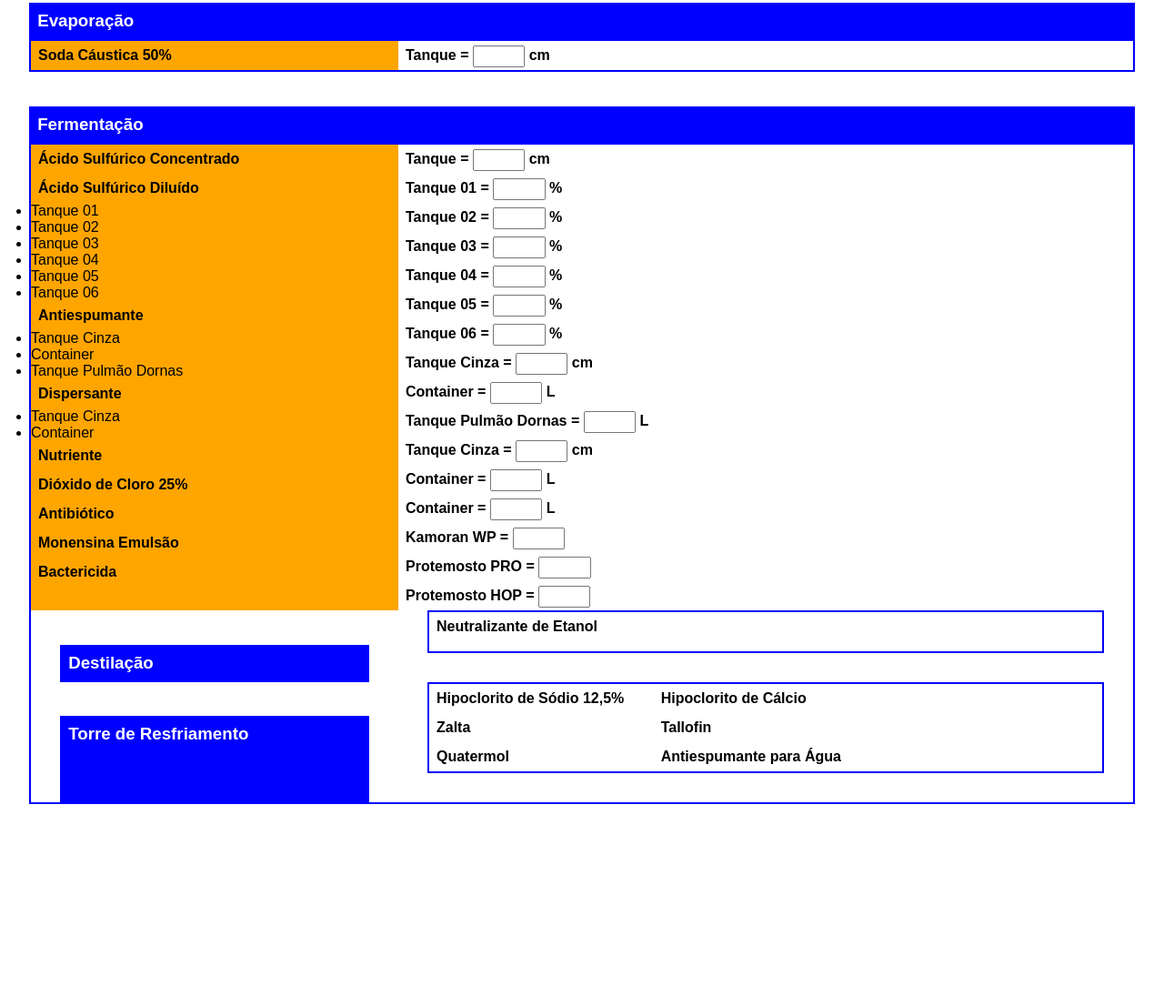
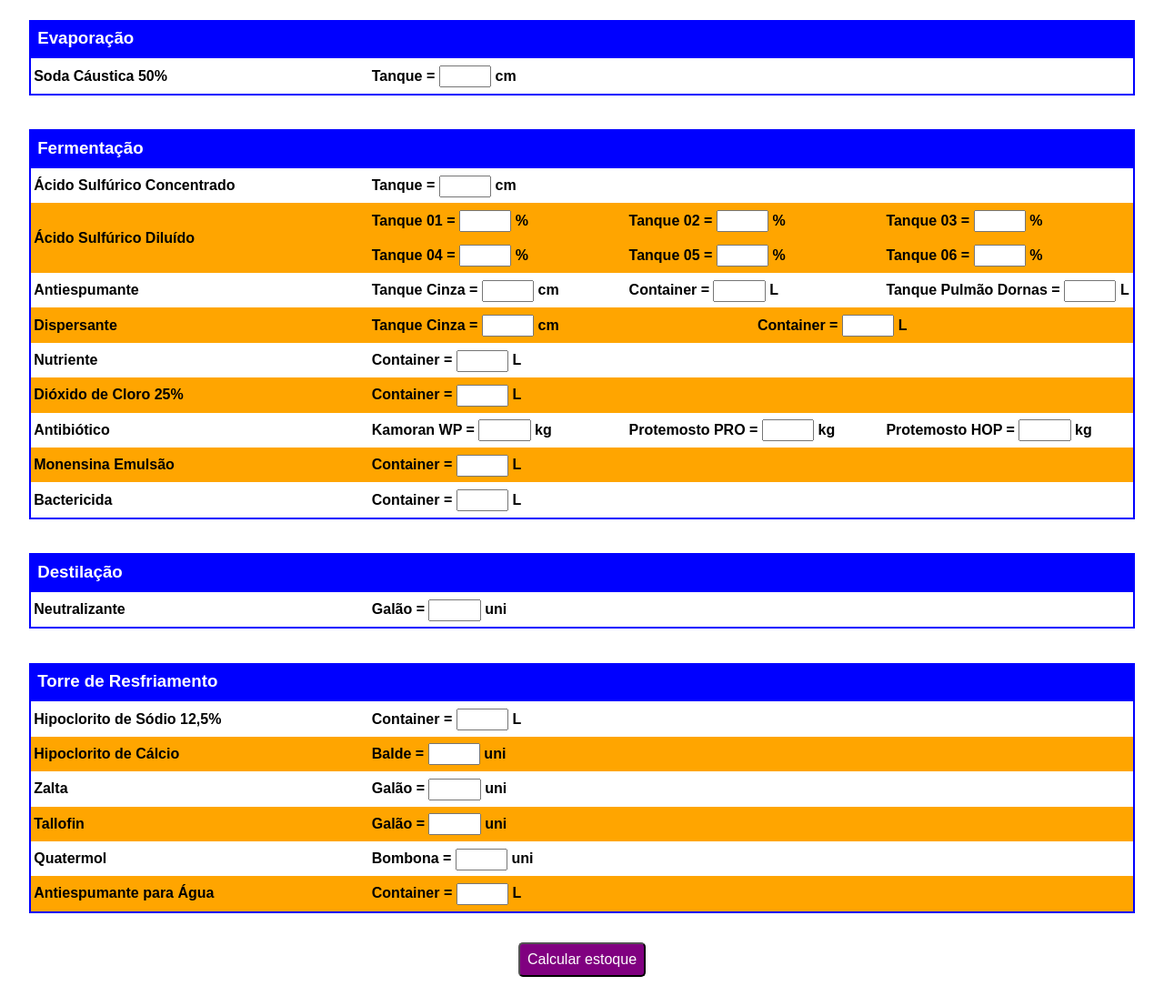
Before and after one commit to LuizAlmeidaJr/controle-insumos, a plain HTML site: page index.html in a window 1280 px wide. Shown: the part 385-1491 px from the top of the page at 91% size. Before the commit the page ends 1301 px from the top, so only its background shows below. Drawn offline with Linux system fonts and the light colour scheme.

Commit message:
itemPositionModification
Alteração na posição do conteúdo.

```diff
--- a/index.html
+++ b/index.html
@@ -16,103 +16,116 @@
             <h2>Insumos</h2>
             <h3>Tratamento de Caldo</h3>
             <div class="setor">
-                <div class="item">
-                <p>Cal Virgem Clarisina</p>
-                <p>Polímero Catiônico</p>
-                <p>Polímero Aniônico</p>
+                <div class="item2">
+                    <h4>Cal Virgem Clarisina</h4>
+                    <p>Silo = <input type="number" name="calSilo" id="calSilo"> cm</p>
+                    <p>Bags = <input type="number" name="calBag" id="calBag"></p>
                 </div>
-                <div id="medidasTC">
-                    <div id="cal">
-                        <p>Silo = <input type="number" name="calSilo" id="calSilo"> cm</p>
-                        <p>Bags = <input type="number" name="bagSilo" id="bagSilo"></p>
-                    </div>
+                <div class="item1 linha">
+                    <h4>Polímero Catiônico</h4>
                     <p>Sacos = <input type="number" name="polCat" id="polCat"></p>
+                </div>
+                <div class="item1">
+                    <h4>Polímero Aniônico</h4>
                     <p>Sacos = <input type="number" name="polAni" id="polAni"></p>
                 </div>
             </div>
             <h3>Evaporação</h3>
             <div class="setor">
-                <div class="item">
-                    <p>Soda Cáustica 50%</p>
-                </div>
-                <div id="medidasEvap">
+                <div class="item1">
+                    <h4>Soda Cáustica 50%</h4>
                     <p>Tanque = <input type="number" name="soda" id="soda"> cm</p>
                 </div>
             </div>
             <h3>Fermentação</h3>
             <div class="setor">
-                <div class="item">
-                    <p>Ácido Sulfúrico Concentrado</p>
-                    <p>Ácido Sulfúrico Diluído</p>
-                    <ul>
-                        <li>Tanque 01</li>
-                        <li>Tanque 02</li>
-                        <li>Tanque 03</li>
-                        <li>Tanque 04</li>
-                        <li>Tanque 05</li>
-                        <li>Tanque 06</li>
-                    </ul>
-                    <p>Antiespumante</p>
-                    <ul>
-                        <li>Tanque Cinza</li>
-                        <li>Container</li>
-                        <li>Tanque Pulmão Dornas</li>
-                    </ul>
-                    <p>Dispersante</p>
-                    <ul>
-                        <li>Tanque Cinza</li>
-                        <li>Container</li>
-                    </ul>
-                    <p>Nutriente</p>
-                    <p>Dióxido de Cloro 25%</p>
-                    <p>Antibiótico</p>
-                    <p>Monensina Emulsão</p>
-                    <p>Bactericida</p>
+                <div class="item1">
+                    <h4>Ácido Sulfúrico Concentrado</h4>
+                    <p>Tanque = <input type="number" name="acidoCon" id="acidoCon"> cm</p>
                 </div>
-                <div id="medidasFerm">
-                    <p>Tanque = <input type="number" name="acidCon" id="acidCon"> cm</p>
-                    <div id="acidDil">
-                        <p>Tanque 01 = <input type="number" name="acidDil1" id="acidDil1"> %</p>
-                        <p>Tanque 02 = <input type="number" name="acidDil2" id="acidDil2"> %</p>
-                        <p>Tanque 03 = <input type="number" name="acidDil3" id="acidDil3"> %</p>
-                        <p>Tanque 04 = <input type="number" name="acidDil4" id="acidDil4"> %</p>
-                        <p>Tanque 05 = <input type="number" name="acidDil5" id="acidDil5"> %</p>
-                        <p>Tanque 06 = <input type="number" name="acidDil6" id="acidDil6"> %</p>
+                <div class="item1 linha">
+                    <h4>Ácido Sulfúrico Diluído</h4>
+                    <div id="acidoDil">
+                        <p>Tanque 01 = <input type="number" name="acidoDil1" id="acidoDil1"> %</p>
+                        <p>Tanque 02 = <input type="number" name="acidoDil2" id="acidoDil2"> %</p>
+                        <p>Tanque 03 = <input type="number" name="acidoDil3" id="acidoDil3"> %</p>
+                        <p>Tanque 04 = <input type="number" name="acidoDil4" id="acidoDil4"> %</p>
+                        <p>Tanque 05 = <input type="number" name="acidoDil5" id="acidoDil5"> %</p>
+                        <p>Tanque 06 = <input type="number" name="acidoDil6" id="acidoDil6"> %</p>
                     </div>
-                    <div id="AE">
-                        <p>Tanque Cinza = <input type="number" name="AETq" id="AETq"> cm</p>
-                        <p>Container = <input type="number" name="AECtn" id="AECtn"> L</p>
-                        <p>Tanque Pulmão Dornas = <input type="number" name="AEDorna" id="AEDorna"> L</p>
-                    </div>
-                    <div id="DP">
-                        <p>Tanque Cinza = <input type="number" name="DPTq" id="DPTq"> cm</p>
-                        <p>Container = <input type="number" name="DPCtn" id="DPCtn"> L</p>
-                    </div>
-                    <p>Container = <input type="number" name="diox" id="diox"> L</p>
-                    <div id="antib">
-                        <p>Kamoran WP = <input type="number" name="antib1" id="antib1"></p>
-                        <p>Protemosto PRO = <input type="number" name="antib2" id="antib2"></p>
-                        <p>Protemosto HOP = <input type="number" name="antib3" id="antib3"></p>
-                    </div>
+                </div>
+                <div class="item3">
+                    <h4>Antiespumante</h4>
+                    <p>Tanque Cinza = <input type="number" name="AETanque" id="AETanque"> cm</p>
+                    <p>Container = <input type="number" name="AEContainer" id="AEContainer"> L</p>
+                    <p>Tanque Pulmão Dornas = <input type="number" name="AEDorna" id="AEDorna"> L</p>
+                </div>
+                <div class="item2 linha">
+                    <h4>Dispersante</h4>
+                    <p>Tanque Cinza = <input type="number" name="DPTanque" id="DPTanque"> cm</p>
+                    <p>Container = <input type="number" name="DPContainer" id="DPContainer"> L</p>
+                </div>
+                <div class="item1">
+                    <h4>Nutriente</h4>
+                    <p>Container = <input type="number" name="nutri" id="nutri"> L</p>
+                </div>
+                <div class="item1 linha">
+                    <h4>Dióxido de Cloro 25%</h4>
+                    <p>Container = <input type="number" name="dioxido" id="dioxido"> L</p>
+                </div>
+                <div class="item3">
+                    <h4>Antibiótico</h4>
+                    <p>Kamoran WP = <input type="number" name="antib1" id="antib1"> kg</p>
+                    <p>Protemosto PRO = <input type="number" name="antib2" id="antib2"> kg</p>
+                    <p>Protemosto HOP = <input type="number" name="antib3" id="antib3"> kg</p>
+                </div>
+                <div class="item1 linha">
+                    <h4>Monensina Emulsão</h4>
+                    <p>Container = <input type="number" name="monensina" id="monensina"> L</p>
+                </div>
+                <div class="item1">
+                    <h4>Bactericida</h4>
+                    <p>Container = <input type="number" name="bact" id="bact"> L</p>
+                </div>
             </div>
             <h3>Destilação</h3>
             <div class="setor">
-                <p>Neutralizante de Etanol</p>
+                <div class="item1">
+                    <h4>Neutralizante</h4>
+                    <p>Galão = <input type="number" name="neutra" id="neutra"> uni</p>
+                </div>
             </div>
             <h3>Torre de Resfriamento</h3>
             <div class="setor">
-                <p>Hipoclorito de Sódio 12,5%</p>
-                <p>Hipoclorito de Cálcio</p>
-                <p>Zalta</p>
-                <p>Tallofin</p>
-                <p>Quatermol</p>
-                <p>Antiespumante para Água</p>
+                <div class="item1">
+                    <h4>Hipoclorito de Sódio 12,5%</h4>
+                    <p>Container = <input type="number" name="hipoNa" id="hipoNa"> L</p>
+                </div>
+                <div class="item1 linha">
+                    <h4>Hipoclorito de Cálcio</h4>
+                    <p>Balde = <input type="number" name="hipoCa" id="hipoCa"> uni</p>
+                </div>
+                <div class="item1">
+                    <h4>Zalta</h4>
+                    <p>Galão = <input type="number" name="zalta" id="zalta"> uni</p>
+                </div>
+                <div class="item1 linha">
+                    <h4>Tallofin</h4>
+                    <p>Galão = <input type="number" name="tallofin" id="tallofin"> uni</p>
+                </div>
+                <div class="item1">
+                    <h4>Quatermol</h4>
+                    <p>Bombona = <input type="number" name="quaternario" id="quaternario"> uni</p>
+                </div>
+                <div class="item1 linha">
+                    <h4>Antiespumante para Água</h4>
+                    <p>Container = <input type="number" name="AEAgua" id="AEAgua"> L</p>
+                </div>
             </div>
-
-
-
         </div>
-        <div id="estoque"></div>
+        <div id="estoque">
+            <button type="submit">Calcular estoque</button>
+        </div>
     </main>
 </body>
 </html>
--- a/style.css
+++ b/style.css
@@ -42,29 +42,63 @@ h3 {
     margin: 2em 1.7em 0 1.7em;
 }
 
+h4 {
+    padding: 0.2em;
+}
+
 p {
     line-height: 2em;
     margin-left: 0.5em;
     font-weight: bold;
+    padding: 0.2em;
 }
 
 .setor {
     border: 2px solid var(--color3);
     margin: 0 2em 2em 2em;
-    display: grid;
-    grid-template-columns: 1fr 2fr;
-}
-
-.item {
-    background-color: var(--color6);
 }
 
 input {
     height: 1.5em;
     width: 4em;
+    text-align: center;
 }
 
-#cal {
+.item1 {
     display: grid;
-    grid-template-columns: 1fr 1fr;
+    grid-template-columns: 30% 1fr;
+    align-items: center;
 }
+
+.item2 {
+    display: grid;
+    grid-template-columns: 30% 1fr 1fr;
+    align-items: center;
+}
+
+.item3 {
+    display: grid;
+    grid-template-columns: 30% 1fr 1fr 1fr;
+    align-items: center;
+}
+
+#acidoDil {
+    display: grid;
+    grid-template-columns: 1fr 1fr 1fr;
+    align-items: center;
+}
+
+.linha {
+    background-color: var(--color6);
+}
+
+button {
+    font-size: 1em;
+    padding: 0.5em;
+    color: var(--color0);
+    background-color: var(--color5);
+    border-radius: 5px;
+    display: block;
+    margin: 0 auto 2em auto;
+    cursor: pointer;
+}
```
